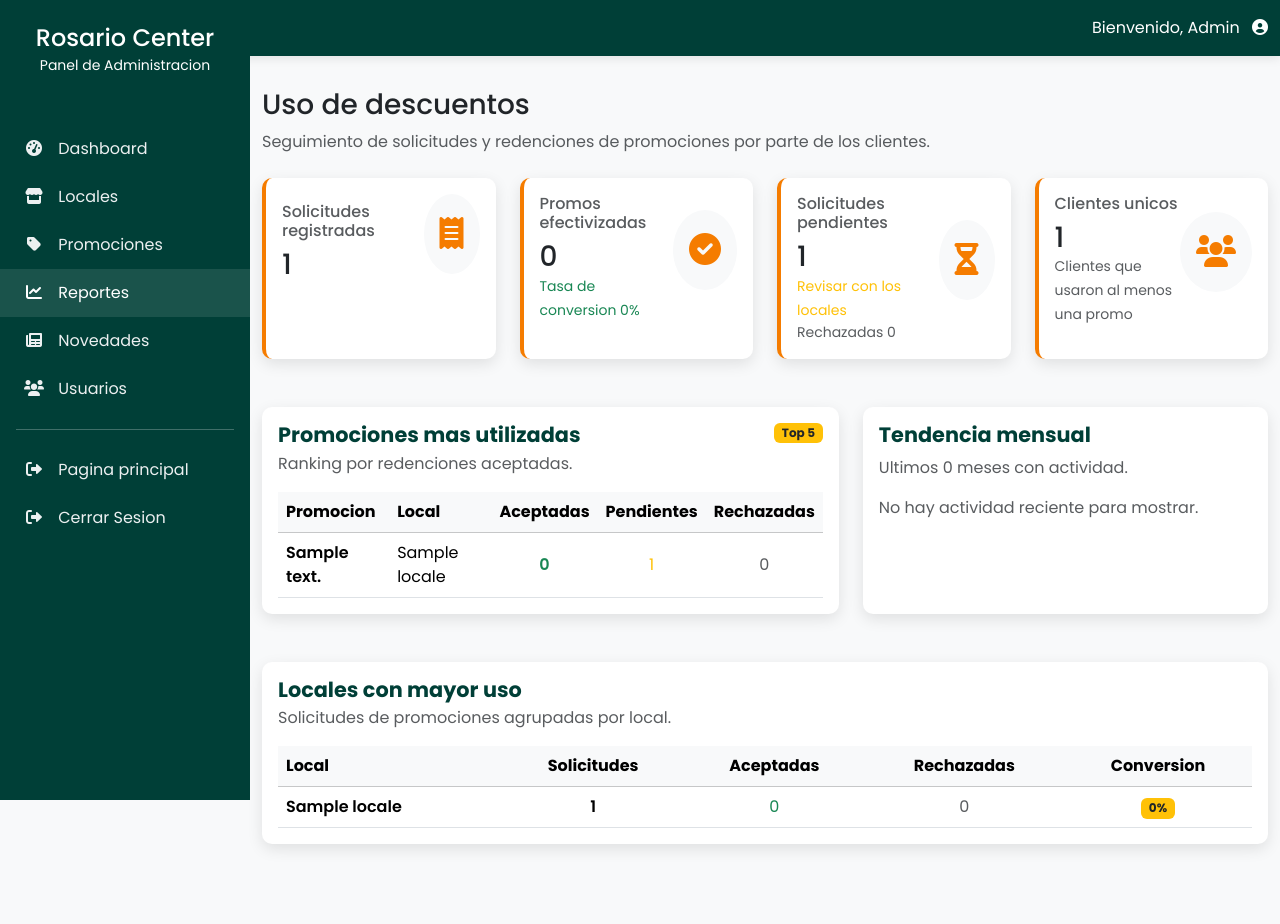
After one commit to RodrigoMari/Gestion-shopping, a PHP site: page /gestion-shopping/admin/reportes/uso_promociones.php in a window 1280 px wide. The commit adds this page. Run offline with PHP 8.4, Linux system fonts and the light colour scheme; tables that the repository leaves empty or names only in its code hold one stand-in row (values such as "Sample post").

Commit message:
agregado de reportes y seccion locales, modificacion busqueda promociones,

```diff
--- a/includes/contact_form.php
+++ b/includes/contact_form.php
@@ -1,5 +1,5 @@
 <!-- Sección de Contacto -->
-<section class="contact-section py-5">
+<section id="contacto" class="contact-section py-5">
   <div class="container-fluid">
     <div class="row">
       <!-- Columna Izquierda - Información -->
--- a/includes/header.php
+++ b/includes/header.php
@@ -26,10 +26,10 @@ $currentPage = basename($_SERVER['PHP_SELF']);
             <a class="nav-link fw-semibold <?= ($currentPage == 'promociones.php') ? 'active' : '' ?>" href="<?= PUBLIC_URL ?>promociones.php">Promociones</a>
           </li>
           <li class="nav-item">
-            <a class="nav-link fw-semibold" href="#">Locales</a>
+            <a class="nav-link fw-semibold <?= ($currentPage == 'locales.php') ? 'active' : '' ?>" href="<?= PUBLIC_URL ?>locales.php">Locales</a>
           </li>
           <li class="nav-item">
-            <a class="nav-link fw-semibold" href="#">Contacto</a>
+            <a class="nav-link fw-semibold" href="<?= PUBLIC_URL ?>index.php#contacto">Contacto</a>
           </li>
           <li class="nav-item dropdown">
             <a class="nav-link dropdown-toggle fw-semibold" href="#" id="navbarDropdown" role="button" data-bs-toggle="dropdown" aria-expanded="false">
--- a/includes/sidebar.php
+++ b/includes/sidebar.php
@@ -6,7 +6,7 @@ $currentPage = basename($_SERVER['PHP_SELF']);
 <div id="app-fixed-sidebar" class="sidebar d-none d-md-block position-fixed top-0 start-0 vh-100" style="width: 250px; overflow-y:auto; z-index:1050;">
     <div class="py-4 text-center">
         <h4 class="mb-0">Rosario Center</h4>
-        <small>Panel de Administración</small>
+        <small>Panel de Administracion</small>
     </div>
     <div class="mt-4">
         <a href="<?= PUBLIC_URL ?>admin/dashboard.php" class="sidebar-link <?= $currentPage === 'dashboard.php' ? 'active' : '' ?>">
@@ -18,6 +18,9 @@ $currentPage = basename($_SERVER['PHP_SELF']);
         <a href="<?= PUBLIC_URL ?>admin/promociones/promociones.php" class="sidebar-link <?= $currentPage === 'promociones.php' ? 'active' : '' ?>">
             <i class="fas fa-tag"></i> Promociones
         </a>
+        <a href="<?= PUBLIC_URL ?>admin/reportes/uso_promociones.php" class="sidebar-link <?= $currentPage === 'uso_promociones.php' ? 'active' : '' ?>">
+            <i class="fas fa-chart-line"></i> Reportes
+        </a>
         <a href="<?= PUBLIC_URL ?>admin/novedades/novedades.php" class="sidebar-link <?= $currentPage === 'novedades.php' ? 'active' : '' ?>">
             <i class="fas fa-newspaper"></i> Novedades
         </a>
@@ -26,10 +29,10 @@ $currentPage = basename($_SERVER['PHP_SELF']);
         </a>
         <hr class="bg-secondary mx-3">
         <a href="<?= PUBLIC_URL ?>index.php" class="sidebar-link">
-            <i class="fas fa-sign-out-alt"></i> Página principal
+            <i class="fas fa-sign-out-alt"></i> Pagina principal
         </a>
         <a href="<?= PUBLIC_URL ?>admin/admin_logout.php" class="sidebar-link">
-            <i class="fas fa-sign-out-alt"></i> Cerrar Sesión
+            <i class="fas fa-sign-out-alt"></i> Cerrar Sesion
         </a>
     </div>
 </div>
--- a/public/admin/novedades/novedades.php
+++ b/public/admin/novedades/novedades.php
@@ -167,7 +167,6 @@ $novedadesVigentes = obtenerNovedadesVigentes($conn);
     </div>
   </div>
 
-  <?php include '../../../includes/footer.php'; ?>
 
   <script src="https://cdn.jsdelivr.net/npm/bootstrap@5.3.3/dist/js/bootstrap.bundle.min.js" integrity="sha384-YvpcrYf0tY3lHB60NNkmXc5s9fDVZLESaAA55NDzOxhy9GkcIdslK1eN7N6jIeHz" crossorigin="anonymous"></script>
 </body>
--- /dev/null
+++ b/public/admin/reportes/uso_promociones.php
@@ -0,0 +1,251 @@
+<?php
+require_once __DIR__ . '/../../../config/database.php';
+require_once __DIR__ . '/../../../config/config.php';
+require_once __DIR__ . '/../../../src/promociones/model.php';
+
+$usoResumen = getUsoPromocionesResumen($conn);
+$topPromos = getTopPromocionesMasUsadas($conn, 5);
+$usoMensual = getUsoPromocionesMensual($conn, 6);
+$usoPorLocal = getUsoPromocionesPorLocal($conn);
+
+$aceptadas = $usoResumen['porEstado']['aceptada'] ?? 0;
+$rechazadas = $usoResumen['porEstado']['rechazada'] ?? 0;
+$pendientes = ($usoResumen['porEstado']['pendiente'] ?? 0) + ($usoResumen['porEstado']['enviada'] ?? 0);
+$totalSolicitudes = $usoResumen['totalSolicitudes'] ?? 0;
+$clientesUnicos = $usoResumen['clientesUnicos'] ?? 0;
+$conversion = $totalSolicitudes > 0 ? round(($aceptadas / $totalSolicitudes) * 100, 1) : 0;
+?>
+<!DOCTYPE html>
+<html lang="es">
+
+<head>
+  <meta charset="UTF-8">
+  <meta name="viewport" content="width=device-width, initial-scale=1.0">
+  <title>Reportes de descuentos - Rosario Center</title>
+  <link href="https://cdn.jsdelivr.net/npm/bootstrap@5.3.3/dist/css/bootstrap.min.css" rel="stylesheet">
+  <link rel="preconnect" href="https://fonts.googleapis.com">
+  <link rel="preconnect" href="https://fonts.gstatic.com" crossorigin>
+  <link href="https://fonts.googleapis.com/css2?family=Poppins:ital,wght@0,100;0,200;0,300;0,400;0,500;0,600;0,700;0,800;0,900;1,100;1,200;1,300;1,400;1,500;1,600;1,700;1,800;1,900&display=swap" rel="stylesheet">
+  <link rel="stylesheet" href="https://cdnjs.cloudflare.com/ajax/libs/font-awesome/6.0.0/css/all.min.css">
+  <link rel="stylesheet" href="../../../css/style.css">
+</head>
+
+<body>
+  <div class="d-flex">
+    <?php include '../../../includes/flash_toast.php'; ?>
+    <?php include '../../../includes/sidebar.php'; ?>
+
+    <div class="flex-grow-1">
+      <?php include '../../../includes/admin_header.php'; ?>
+
+      <main class="admin-main">
+        <div class="container-fluid">
+          <div class="row mb-4">
+            <div class="col-12">
+              <h1 class="h3">Uso de descuentos</h1>
+              <p class="text-muted mb-0">Seguimiento de solicitudes y redenciones de promociones por parte de los clientes.</p>
+            </div>
+          </div>
+
+          <div class="row g-4 mb-5">
+            <div class="col-12 col-md-6 col-xl-3">
+              <div class="card admin-card stats-card h-100">
+                <div class="card-body">
+                  <div class="d-flex justify-content-between align-items-center">
+                    <div>
+                      <h6 class="text-muted mb-2">Solicitudes registradas</h6>
+                      <h3 class="mb-0"><?= number_format($totalSolicitudes) ?></h3>
+                    </div>
+                    <div class="card-icon bg-light rounded-circle p-3">
+                      <i class="fas fa-receipt"></i>
+                    </div>
+                  </div>
+                </div>
+              </div>
+            </div>
+
+            <div class="col-12 col-md-6 col-xl-3">
+              <div class="card admin-card stats-card h-100">
+                <div class="card-body">
+                  <div class="d-flex justify-content-between align-items-center">
+                    <div>
+                      <h6 class="text-muted mb-2">Promos efectivizadas</h6>
+                      <h3 class="mb-0"><?= number_format($aceptadas) ?></h3>
+                      <small class="text-success">Tasa de conversion <?= $conversion ?>%</small>
+                    </div>
+                    <div class="card-icon bg-light rounded-circle p-3">
+                      <i class="fas fa-check-circle"></i>
+                    </div>
+                  </div>
+                </div>
+              </div>
+            </div>
+
+            <div class="col-12 col-md-6 col-xl-3">
+              <div class="card admin-card stats-card h-100">
+                <div class="card-body">
+                  <div class="d-flex justify-content-between align-items-center">
+                    <div>
+                      <h6 class="text-muted mb-2">Solicitudes pendientes</h6>
+                      <h3 class="mb-0"><?= number_format($pendientes) ?></h3>
+                      <small class="text-warning">Revisar con los locales</small>
+                      <div class="small text-muted">Rechazadas <?= number_format($rechazadas) ?></div>
+                    </div>
+                    <div class="card-icon bg-light rounded-circle p-3">
+                      <i class="fas fa-hourglass-half"></i>
+                    </div>
+                  </div>
+                </div>
+              </div>
+            </div>
+
+            <div class="col-12 col-md-6 col-xl-3">
+              <div class="card admin-card stats-card h-100">
+                <div class="card-body">
+                  <div class="d-flex justify-content-between align-items-center">
+                    <div>
+                      <h6 class="text-muted mb-2">Clientes unicos</h6>
+                      <h3 class="mb-0"><?= number_format($clientesUnicos) ?></h3>
+                      <small class="text-muted">Clientes que usaron al menos una promo</small>
+                    </div>
+                    <div class="card-icon bg-light rounded-circle p-3">
+                      <i class="fas fa-users"></i>
+                    </div>
+                  </div>
+                </div>
+              </div>
+            </div>
+          </div>
+
+          <div class="row g-4 mb-5">
+            <div class="col-lg-7">
+              <div class="card admin-card h-100">
+                <div class="card-body">
+                  <div class="d-flex justify-content-between align-items-start mb-3">
+                    <div>
+                      <h5 class="card-title mb-1">Promociones mas utilizadas</h5>
+                      <p class="text-muted mb-0">Ranking por redenciones aceptadas.</p>
+                    </div>
+                    <span class="badge bg-warning text-dark">Top 5</span>
+                  </div>
+                  <?php if (!empty($topPromos)): ?>
+                    <div class="table-responsive">
+                      <table class="table align-middle mb-0">
+                        <thead class="table-light">
+                          <tr>
+                            <th>Promocion</th>
+                            <th>Local</th>
+                            <th class="text-center">Aceptadas</th>
+                            <th class="text-center">Pendientes</th>
+                            <th class="text-center">Rechazadas</th>
+                          </tr>
+                        </thead>
+                        <tbody>
+                          <?php foreach ($topPromos as $promo): ?>
+                            <tr>
+                              <td class="fw-semibold"><?= htmlspecialchars($promo['textoPromo']) ?></td>
+                              <td><?= htmlspecialchars($promo['nombreLocal']) ?></td>
+                              <td class="text-center text-success fw-semibold"><?= (int) ($promo['totalAceptadas'] ?? 0) ?></td>
+                              <td class="text-center text-warning"><?= (int) ($promo['totalPendientes'] ?? 0) ?></td>
+                              <td class="text-center text-muted"><?= (int) ($promo['totalRechazadas'] ?? 0) ?></td>
+                            </tr>
+                          <?php endforeach; ?>
+                        </tbody>
+                      </table>
+                    </div>
+                  <?php else: ?>
+                    <p class="text-muted mb-0">Aun no hay solicitudes registradas.</p>
+                  <?php endif; ?>
+                </div>
+              </div>
+            </div>
+
+            <div class="col-lg-5">
+              <div class="card admin-card h-100">
+                <div class="card-body">
+                  <h5 class="card-title">Tendencia mensual</h5>
+                  <p class="text-muted">Ultimos <?= count($usoMensual) ?> meses con actividad.</p>
+                  <?php if (!empty($usoMensual)): ?>
+                    <ul class="list-group list-group-flush">
+                      <?php foreach ($usoMensual as $periodo): ?>
+                        <?php
+                        $label = $periodo['periodo'] ?? '';
+                        $fecha = DateTime::createFromFormat('Y-m', $label);
+                        if ($fecha instanceof DateTime) {
+                          $label = $fecha->format('M Y');
+                        }
+                        ?>
+                        <li class="list-group-item d-flex justify-content-between align-items-center">
+                          <div>
+                            <span class="fw-semibold"><?= htmlspecialchars($label) ?></span>
+                            <div class="small text-muted">Aceptadas: <?= (int) ($periodo['totalAceptadas'] ?? 0) ?></div>
+                          </div>
+                          <span class="badge bg-light text-dark border">
+                            <?= (int) ($periodo['totalSolicitudes'] ?? 0) ?> solicitudes
+                          </span>
+                        </li>
+                      <?php endforeach; ?>
+                    </ul>
+                  <?php else: ?>
+                    <p class="text-muted mb-0">No hay actividad reciente para mostrar.</p>
+                  <?php endif; ?>
+                </div>
+              </div>
+            </div>
+          </div>
+
+          <div class="card admin-card mb-5">
+            <div class="card-body">
+              <div class="d-flex justify-content-between align-items-center mb-3">
+                <div>
+                  <h5 class="card-title mb-1">Locales con mayor uso</h5>
+                  <p class="text-muted mb-0">Solicitudes de promociones agrupadas por local.</p>
+                </div>
+              </div>
+              <?php if (!empty($usoPorLocal)): ?>
+                <div class="table-responsive">
+                  <table class="table align-middle mb-0">
+                    <thead class="table-light">
+                      <tr>
+                        <th>Local</th>
+                        <th class="text-center">Solicitudes</th>
+                        <th class="text-center">Aceptadas</th>
+                        <th class="text-center">Rechazadas</th>
+                        <th class="text-center">Conversion</th>
+                      </tr>
+                    </thead>
+                    <tbody>
+                      <?php foreach ($usoPorLocal as $local): ?>
+                        <?php
+                        $totalLocal = (int) ($local['totalSolicitudes'] ?? 0);
+                        $aceptadasLocal = (int) ($local['totalAceptadas'] ?? 0);
+                        $rechazadasLocal = (int) ($local['totalRechazadas'] ?? 0);
+                        $conversionLocal = $totalLocal > 0 ? round(($aceptadasLocal / $totalLocal) * 100, 1) : 0;
+                        ?>
+                        <tr>
+                          <td class="fw-semibold"><?= htmlspecialchars($local['nombreLocal']) ?></td>
+                          <td class="text-center fw-semibold"><?= $totalLocal ?></td>
+                          <td class="text-center text-success"><?= $aceptadasLocal ?></td>
+                          <td class="text-center text-muted"><?= $rechazadasLocal ?></td>
+                          <td class="text-center">
+                            <span class="badge bg-warning text-dark"><?= $conversionLocal ?>%</span>
+                          </td>
+                        </tr>
+                      <?php endforeach; ?>
+                    </tbody>
+                  </table>
+                </div>
+              <?php else: ?>
+                <p class="text-muted mb-0">Aun no hay locales con solicitudes registradas.</p>
+              <?php endif; ?>
+            </div>
+          </div>
+        </div>
+      </main>
+    </div>
+  </div>
+
+  <script src="https://cdn.jsdelivr.net/npm/bootstrap@5.3.3/dist/js/bootstrap.bundle.min.js"></script>
+</body>
+
+</html>
--- a/src/promociones/model.php
+++ b/src/promociones/model.php
@@ -149,6 +149,21 @@ function getPromocionesPorLocal($conn, $codLocal)
     return $stmt->get_result();
 }
 
+function buscarPromociones($conn, $termino)
+{
+    $terminoLike = '%' . $termino . '%';
+
+    $sql = "SELECT p.*, l.nombreLocal,
+                   CONCAT('https://placehold.co/600x400?text=', l.nombreLocal) AS imagenUrl
+            FROM promociones p
+            JOIN locales l ON p.codLocal = l.codLocal
+            WHERE p.estadoPromo = 'aprobada'
+              AND (p.textoPromo LIKE ? OR l.nombreLocal LIKE ? OR l.rubroLocal LIKE ?)";
+    $stmt = $conn->prepare($sql);
+    $stmt->bind_param("sss", $terminoLike, $terminoLike, $terminoLike);
+    $stmt->execute();
+    return $stmt->get_result();
+}
 // Duenos locales
 
 function getPromoById($conn, $codPromo)
@@ -214,3 +229,119 @@ function contarPromosUsadasPorCliente($conn, $codCliente)
     $result = $stmt->get_result()->fetch_assoc();
     return $result['total'] ?? 0;
 }
+function getUsoPromocionesResumen($conn)
+{
+    $resumen = [
+        'totalSolicitudes' => 0,
+        'clientesUnicos' => 0,
+        'porEstado' => []
+    ];
+
+    $sqlTotales = "SELECT COUNT(*) AS totalSolicitudes, COUNT(DISTINCT codCliente) AS clientesUnicos FROM uso_promociones";
+    $resultTotales = $conn->query($sqlTotales);
+
+    if ($resultTotales instanceof mysqli_result) {
+        $totales = $resultTotales->fetch_assoc();
+        $resumen['totalSolicitudes'] = (int) ($totales['totalSolicitudes'] ?? 0);
+        $resumen['clientesUnicos'] = (int) ($totales['clientesUnicos'] ?? 0);
+        $resultTotales->free();
+    }
+
+    $sqlEstados = "SELECT estado, COUNT(*) AS total FROM uso_promociones GROUP BY estado";
+    $resultEstados = $conn->query($sqlEstados);
+
+    if ($resultEstados instanceof mysqli_result) {
+        while ($row = $resultEstados->fetch_assoc()) {
+            $estado = $row['estado'] ?? 'desconocido';
+            $resumen['porEstado'][$estado] = (int) $row['total'];
+        }
+        $resultEstados->free();
+    }
+
+    return $resumen;
+}
+
+function getTopPromocionesMasUsadas($conn, $limit = 5)
+{
+    $limit = max(1, (int) $limit);
+    $sql = "SELECT p.codPromo, p.textoPromo, l.nombreLocal,
+                   COUNT(u.codPromo) AS totalSolicitudes,
+                   SUM(CASE WHEN u.estado = 'aceptada' THEN 1 ELSE 0 END) AS totalAceptadas,
+                   SUM(CASE WHEN u.estado = 'rechazada' THEN 1 ELSE 0 END) AS totalRechazadas,
+                   SUM(CASE WHEN u.estado IN ('pendiente', 'enviada') THEN 1 ELSE 0 END) AS totalPendientes
+            FROM promociones p
+            JOIN locales l ON p.codLocal = l.codLocal
+            LEFT JOIN uso_promociones u ON p.codPromo = u.codPromo
+            GROUP BY p.codPromo, p.textoPromo, l.nombreLocal
+            HAVING totalSolicitudes > 0
+            ORDER BY totalAceptadas DESC, totalSolicitudes DESC
+            LIMIT $limit";
+
+    $result = $conn->query($sql);
+
+    if (!($result instanceof mysqli_result)) {
+        return [];
+    }
+
+    $promociones = [];
+    while ($row = $result->fetch_assoc()) {
+        $promociones[] = $row;
+    }
+    $result->free();
+
+    return $promociones;
+}
+
+function getUsoPromocionesMensual($conn, $months = 6)
+{
+    $months = max(1, (int) $months);
+    $sql = "SELECT DATE_FORMAT(fechaUsoPromo, '%Y-%m') AS periodo,
+                   COUNT(*) AS totalSolicitudes,
+                   SUM(CASE WHEN estado = 'aceptada' THEN 1 ELSE 0 END) AS totalAceptadas
+            FROM uso_promociones
+            WHERE fechaUsoPromo >= DATE_SUB(CURDATE(), INTERVAL $months MONTH)
+            GROUP BY DATE_FORMAT(fechaUsoPromo, '%Y-%m')
+            ORDER BY periodo ASC";
+
+    $result = $conn->query($sql);
+
+    if (!($result instanceof mysqli_result)) {
+        return [];
+    }
+
+    $periodos = [];
+    while ($row = $result->fetch_assoc()) {
+        $periodos[] = $row;
+    }
+    $result->free();
+
+    return $periodos;
+}
+
+function getUsoPromocionesPorLocal($conn)
+{
+    $sql = "SELECT l.codLocal, l.nombreLocal,
+                   COUNT(u.codPromo) AS totalSolicitudes,
+                   SUM(CASE WHEN u.estado = 'aceptada' THEN 1 ELSE 0 END) AS totalAceptadas,
+                   SUM(CASE WHEN u.estado = 'rechazada' THEN 1 ELSE 0 END) AS totalRechazadas
+            FROM locales l
+            JOIN promociones p ON p.codLocal = l.codLocal
+            LEFT JOIN uso_promociones u ON u.codPromo = p.codPromo
+            GROUP BY l.codLocal, l.nombreLocal
+            HAVING totalSolicitudes > 0
+            ORDER BY totalSolicitudes DESC";
+
+    $result = $conn->query($sql);
+
+    if (!($result instanceof mysqli_result)) {
+        return [];
+    }
+
+    $locales = [];
+    while ($row = $result->fetch_assoc()) {
+        $locales[] = $row;
+    }
+    $result->free();
+
+    return $locales;
+}
```
Also changed, not shown: public/locales.php (added, +128 -0 lines), public/promociones.php (+45 -15 lines).
